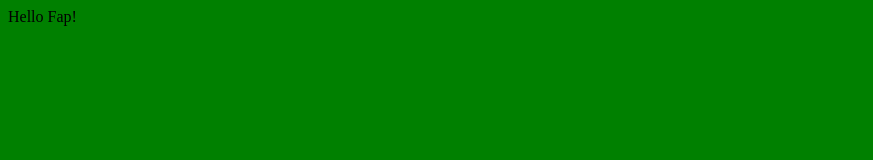
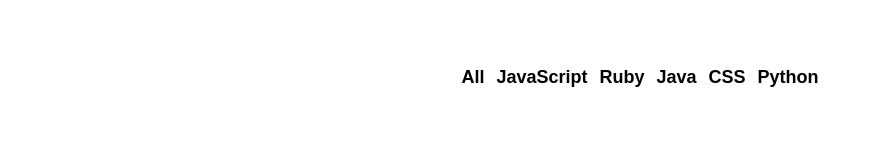
Before and after one commit to blabash/theWarContinues, a React app: page / in a window 1280 px wide. Shown: the whole page, without its empty margins (0-873 px from the left). Built offline with nearby package versions, Linux system fonts and the light colour scheme.

Commit message:
Add Navbar

```diff
--- /dev/null
+++ b/app/components/Popular.js
@@ -0,0 +1,17 @@
+import React, { Component } from 'react';
+
+export default class Popular extends Component {
+  render() {
+    const languages = ['All', 'JavaScript', 'Ruby', 'Java', 'CSS', 'Python'];
+
+    return (
+      <ul className='flex-center'>
+        {languages.map((lang) => (
+          <li key={lang}>
+            <button className='btn-clear nav-link'>{lang}</button>
+          </li>
+        ))}
+      </ul>
+    );
+  }
+}
--- a/app/index.css
+++ b/app/index.css
@@ -1,3 +1,44 @@
+html,
+body,
+#app {
+  margin: 0;
+  height: 100%;
+  width: 100%;
+}
+
 body {
-  background: green;
+  font-family: -apple-system, BlinkMacSystemFont, 'Segoe UI', Roboto, Oxygen,
+    Ubuntu, Cantarell, 'Open Sans', 'Helvetica Neue', sans-serif;
 }
+
+ul {
+  padding: 0;
+}
+
+li {
+  list-style-type: none;
+}
+
+.container {
+  max-width: 1200px;
+  margin: 0 auto;
+  padding: 50px;
+}
+
+.flex-center {
+  display: flex;
+  justify-content: center;
+  align-items: center;
+}
+
+.btn-clear {
+  border: none;
+  background: transparent;
+}
+
+.nav-link {
+  font-size: 18px;
+  font-weight: bold;
+  text-decoration: none;
+  color: inherit;
+}
--- a/app/index.js
+++ b/app/index.js
@@ -1,6 +1,7 @@
 import React, { Component } from 'react';
 import ReactDOM from 'react-dom';
 import './index.css';
+import Popular from './components/Popular';
 
 //Component
 //State
@@ -9,7 +10,11 @@
 
 class App extends Component {
   render() {
-    return <div>Hello Fap!</div>;
+    return (
+      <div className='container'>
+        <Popular />
+      </div>
+    );
   }
 }
 
```
